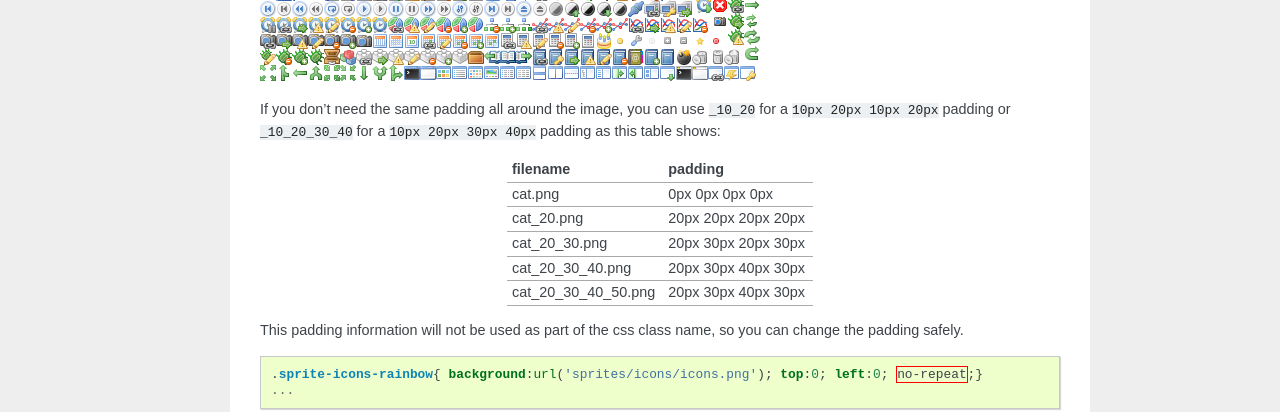
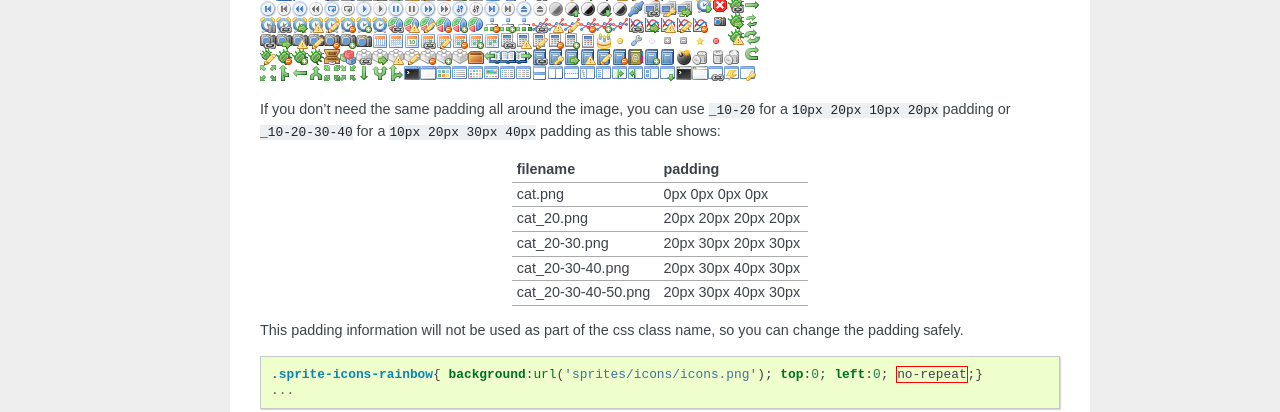
Before and after one commit to jorgebastida/glue, a Sphinx documentation site: the page built from docs/paddings.rst, in a window 1280 px wide. Shown: the part 758-1170 px from the top of the page. Built offline with Sphinx 7.4.7, drawn with Linux system fonts in a browser that asks for light colours; the version number is read from the project's files by our own code.

Commit message:
Fix paddings documentation

```diff
--- a/docs/paddings.rst
+++ b/docs/paddings.rst
@@ -12,17 +12,17 @@ This small change means that the ``rainbow.png`` image needs a ``10px`` padding
 
 .. image:: _static/famfamfam3.png
 
-If you don't need the same padding all around the image, you can use ``_10_20`` for a ``10px 20px 10px 20px`` padding or
-``_10_20_30_40`` for a ``10px 20px 30px 40px`` padding as this table shows:
+If you don't need the same padding all around the image, you can use ``_10-20`` for a ``10px 20px 10px 20px`` padding or
+``_10-20-30-40`` for a ``10px 20px 30px 40px`` padding as this table shows:
 
 =================== =========================
 filename            padding
 =================== =========================
 cat.png             0px 0px 0px 0px
 cat_20.png          20px 20px 20px 20px
-cat_20_30.png       20px 30px 20px 30px
-cat_20_30_40.png    20px 30px 40px 30px
-cat_20_30_40_50.png 20px 30px 40px 30px
+cat_20-30.png       20px 30px 20px 30px
+cat_20-30-40.png    20px 30px 40px 30px
+cat_20-30-40-50.png 20px 30px 40px 30px
 =================== =========================
 
 
```
